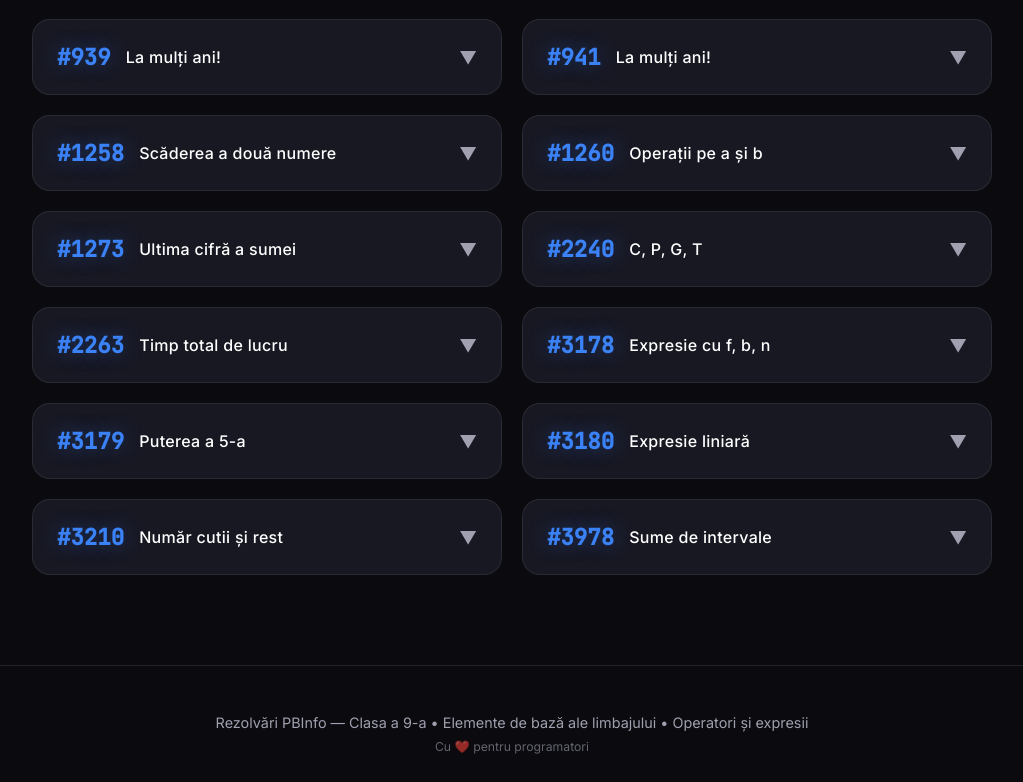
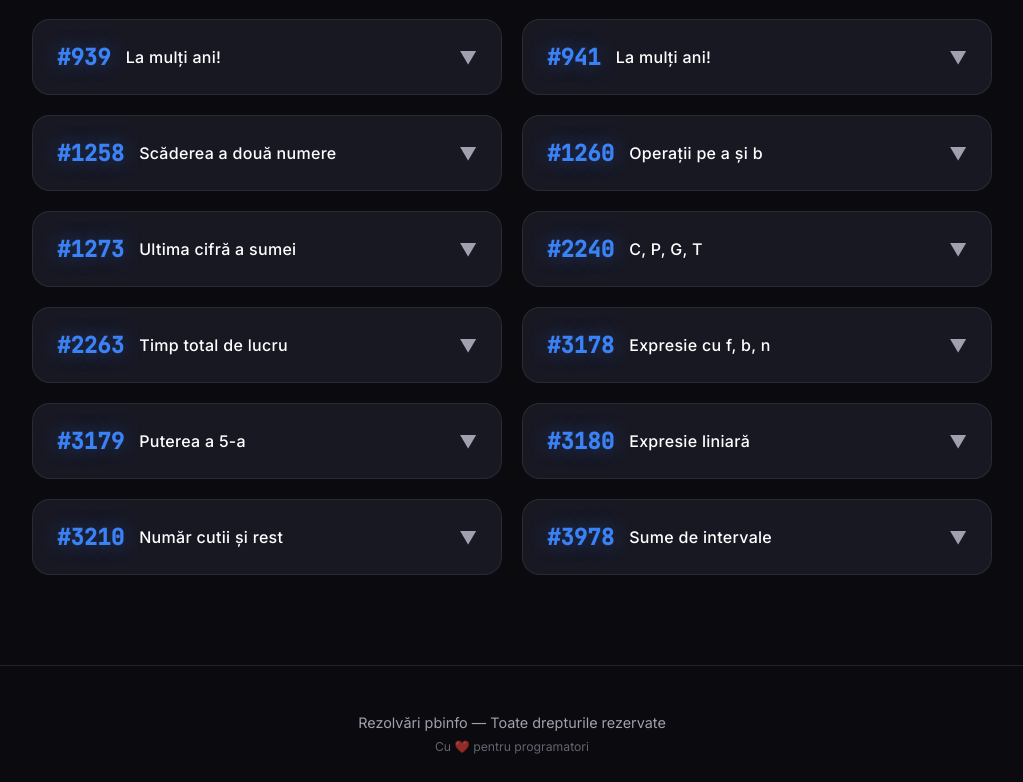
Before and after one commit to itsiamdev/pbinfo, a React (Vite) app: page / in a window 1280 px wide. Shown: the part 526-1308 px from the top of the page, without its empty margins (128-1151 px from the left). Built offline with nearby package versions, Linux system fonts and the light colour scheme.

Commit message:
style(ui): update footer text content

```diff
--- a/src/components/Footer.jsx
+++ b/src/components/Footer.jsx
@@ -4,7 +4,7 @@ function Footer() {
   return (
     <footer className="footer">
       <div className="footer-container">
-        <p>Rezolvări PBInfo &mdash; Clasa a 9-a • Elemente de bază ale limbajului • Operatori și expresii</p>
+        <p>Rezolvări pbinfo &mdash; Toate drepturile rezervate</p>
         <p className="footer-heart">Cu ❤️ pentru programatori</p>
       </div>
     </footer>
```
